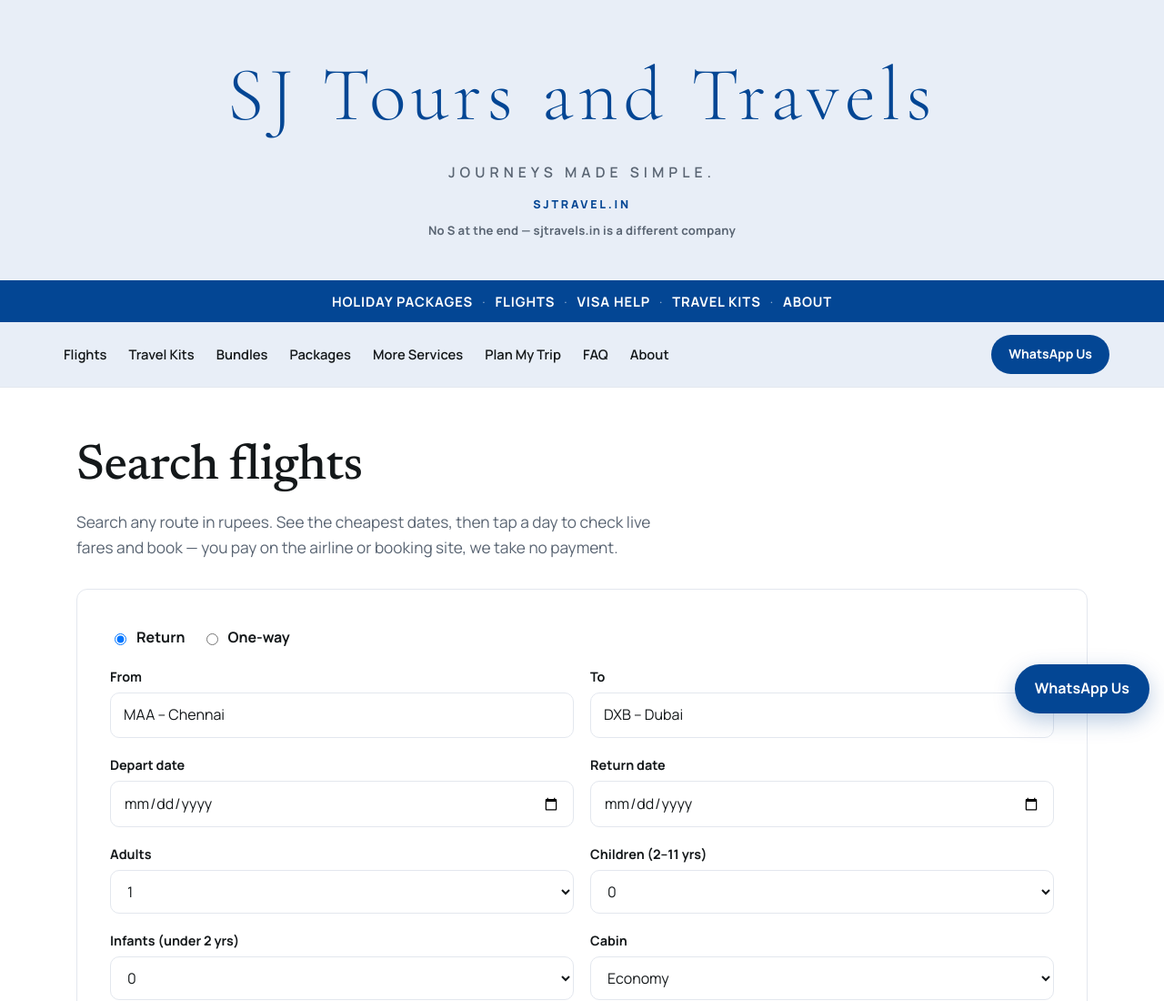
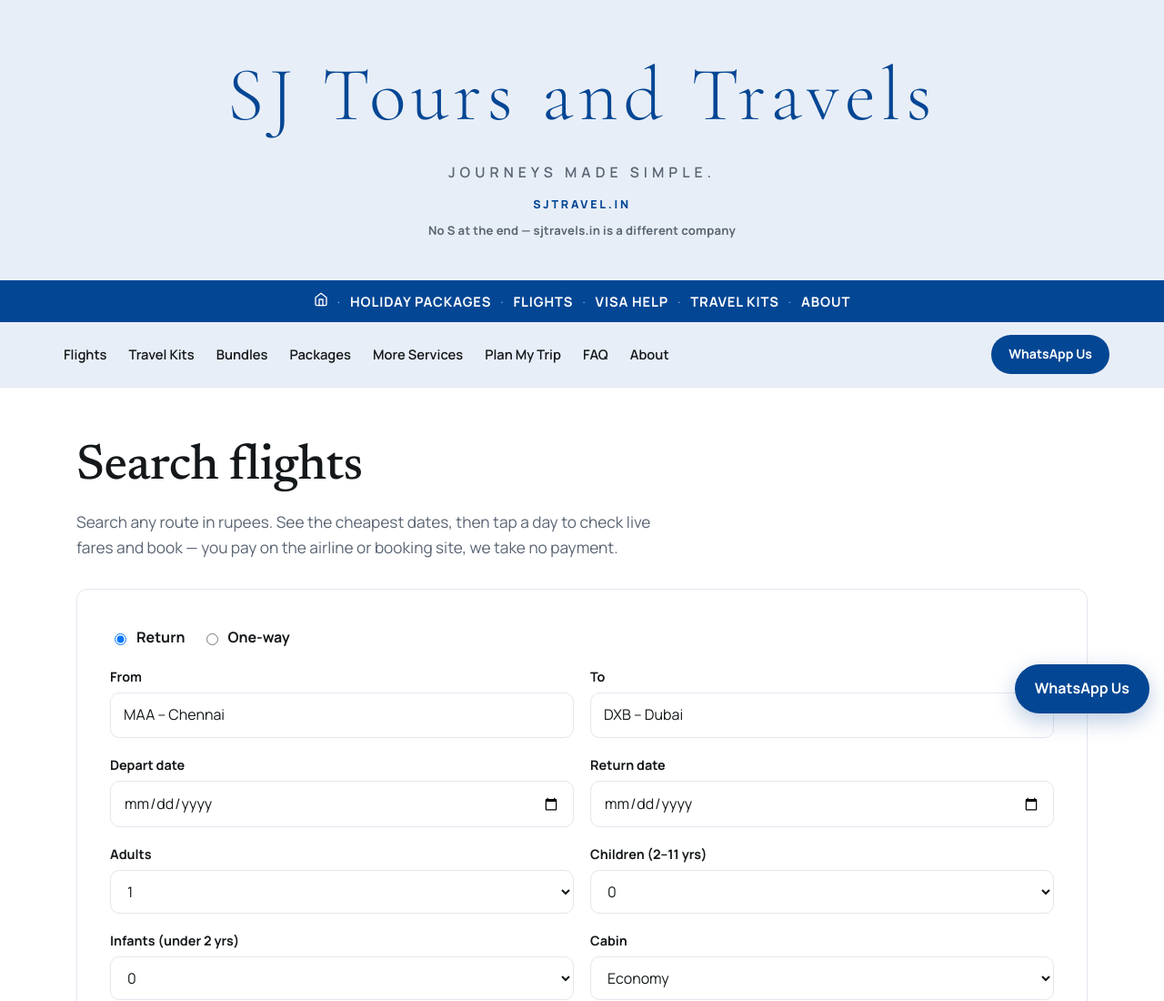
Before and after one commit to Shenick7/Sjtravel, a plain HTML site: page flights.html in a window 1280 px wide. Shown: the top 1100 px of the page at 91% size. Drawn offline with nearby package versions, Linux system fonts and the light colour scheme; no server answers.

Commit message:
Add a home icon as the first item in the title bar (links to top) on homepage and flights page

```diff
--- a/flights.html
+++ b/flights.html
@@ -142,6 +142,7 @@
       .title-bar::-webkit-scrollbar { display: none; }
       .title-bar a { color: #fff; text-decoration: none; }
       .title-bar a:active { opacity: 0.7; }
+      .title-bar a.home-link { display: inline-flex; align-items: center; }
       .title-bar .sep { opacity: 0.55; margin: 0 10px; font-weight: 400; }
 
       /* ---------- Food note (small, on request) ---------- */
@@ -513,7 +514,7 @@
           <span class="bnote">No S at the end — sjtravels.in is a different company</span>
         </a>
       </div>
-      <nav class="title-bar" aria-label="Quick links"><a href="/#packages">Holiday Packages</a><span class="sep">·</span><a href="/flights">Flights</a><span class="sep">·</span><a href="/#services">Visa Help</a><span class="sep">·</span><a href="/#kits">Travel Kits</a><span class="sep">·</span><a href="/#about-shenick">About</a></nav>
+      <nav class="title-bar" aria-label="Quick links"><a href="#top" class="home-link" aria-label="Home"><svg viewBox="0 0 24 24" width="16" height="16" fill="none" stroke="currentColor" stroke-width="2" stroke-linecap="round" stroke-linejoin="round" aria-hidden="true"><path d="M3 9l9-7 9 7v11a2 2 0 0 1-2 2H5a2 2 0 0 1-2-2z"></path><polyline points="9 22 9 12 15 12 15 22"></polyline></svg></a><span class="sep">·</span><a href="/#packages">Holiday Packages</a><span class="sep">·</span><a href="/flights">Flights</a><span class="sep">·</span><a href="/#services">Visa Help</a><span class="sep">·</span><a href="/#kits">Travel Kits</a><span class="sep">·</span><a href="/#about-shenick">About</a></nav>
       <div class="wrap nav-row">
         <nav aria-label="Main">
           <a href="/flights">Flights</a>
```
Also changed, not shown: index.html (+2 -1 lines).
